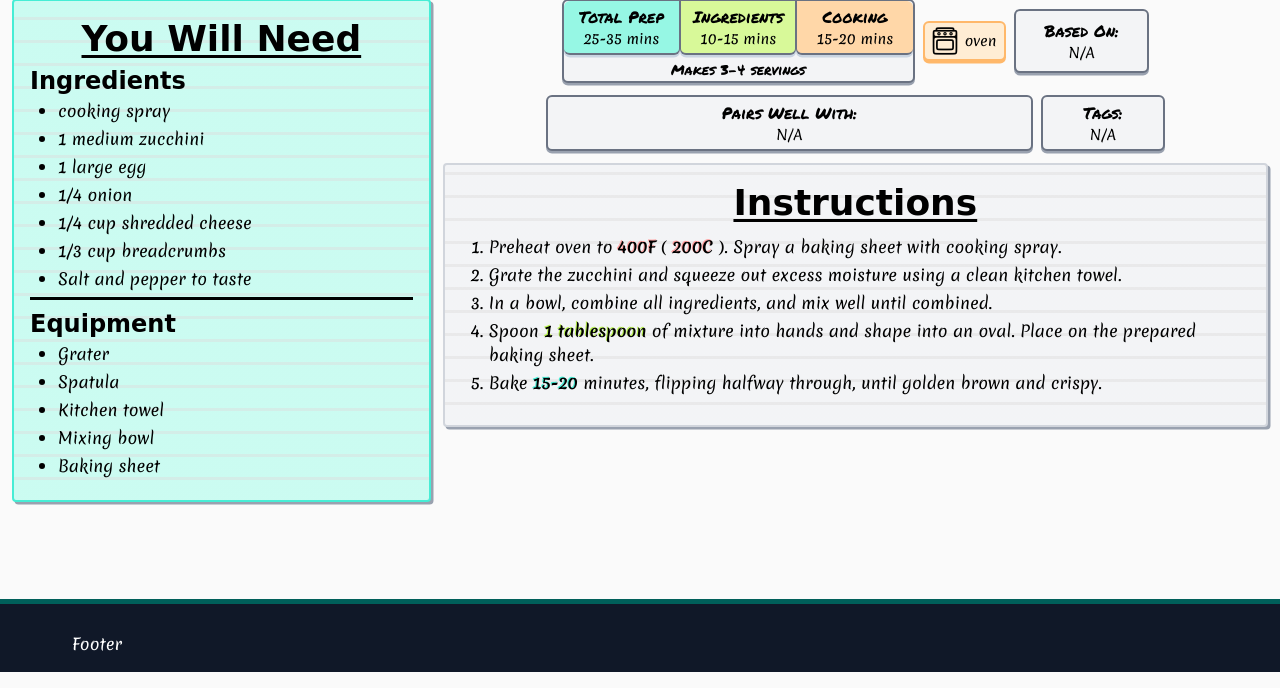
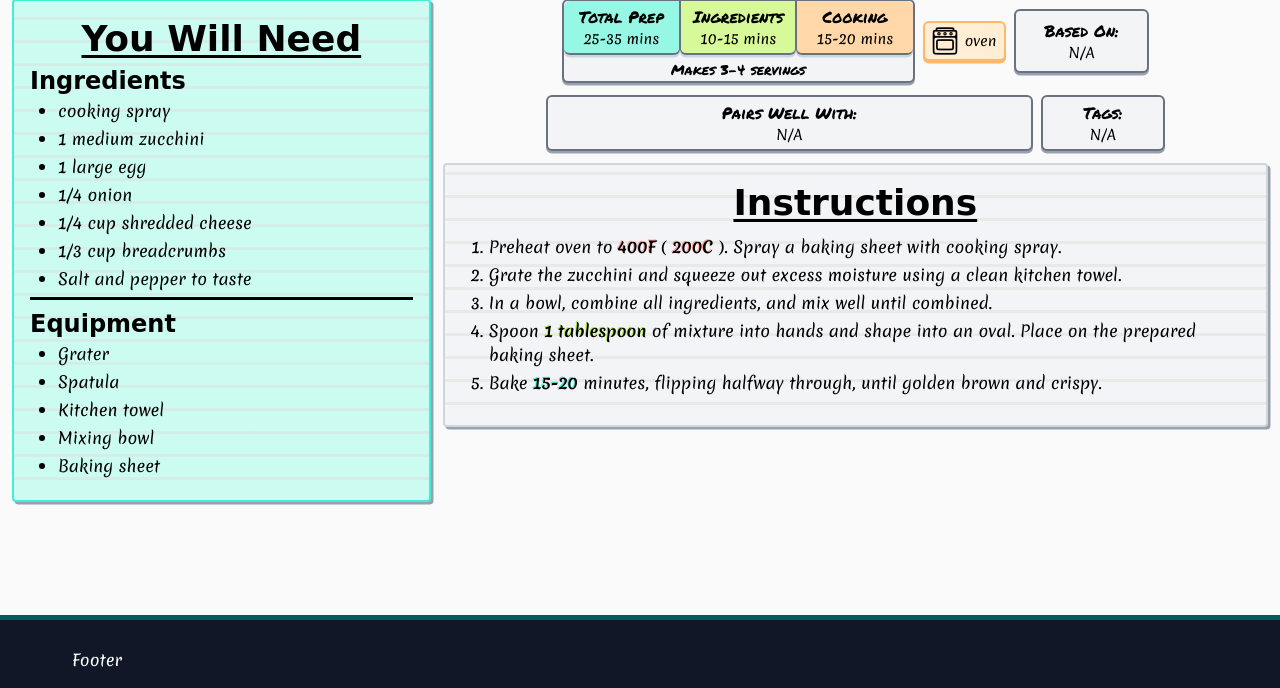
Before and after one commit to the42potato/AllAdultsHere, a Flask app: page /recipes/zucchini_tots in a window 1280 px wide. Shown: the part 201-889 px from the top of the page. Run offline with Flask 3, Linux system fonts and the light colour scheme; some web fonts are replaced.

Commit message:
adjusted some footer formatting

```diff
--- a/static/dist/src/css/output.css
+++ b/static/dist/src/css/output.css
@@ -85,6 +85,8 @@
     --font-weight-bold: 700;
     --radius-sm: 0.25rem;
     --radius-md: 0.375rem;
+    --default-transition-duration: 150ms;
+    --default-transition-timing-function: cubic-bezier(0.4, 0, 0.2, 1);
     --default-font-family: var(--font-sans);
     --default-mono-font-family: var(--font-mono);
   }
@@ -253,6 +255,12 @@
   .mt-0 {
     margin-top: calc(var(--spacing) * 0);
   }
+  .mt-2 {
+    margin-top: calc(var(--spacing) * 2);
+  }
+  .mt-4 {
+    margin-top: calc(var(--spacing) * 4);
+  }
   .mb-2 {
     margin-bottom: calc(var(--spacing) * 2);
   }
@@ -1085,6 +1132,64 @@ a.info_content:hover {
   inherits: false;
   initial-value: solid;
 }
+@property --tw-outline-style {
+  syntax: "*";
+  inherits: false;
+  initial-value: solid;
+}
+@property --tw-blur {
+  syntax: "*";
+  inherits: false;
+}
+@property --tw-brightness {
+  syntax: "*";
+  inherits: false;
+}
+@property --tw-contrast {
+  syntax: "*";
+  inherits: false;
+}
+@property --tw-grayscale {
+  syntax: "*";
+  inherits: false;
+}
+@property --tw-hue-rotate {
+  syntax: "*";
+  inherits: false;
+}
+@property --tw-invert {
+  syntax: "*";
+  inherits: false;
+}
+@property --tw-opacity {
+  syntax: "*";
+  inherits: false;
+}
+@property --tw-saturate {
+  syntax: "*";
+  inherits: false;
+}
+@property --tw-sepia {
+  syntax: "*";
+  inherits: false;
+}
+@property --tw-drop-shadow {
+  syntax: "*";
+  inherits: false;
+}
+@property --tw-drop-shadow-color {
+  syntax: "*";
+  inherits: false;
+}
+@property --tw-drop-shadow-alpha {
+  syntax: "<percentage>";
+  inherits: false;
+  initial-value: 100%;
+}
+@property --tw-drop-shadow-size {
+  syntax: "*";
+  inherits: false;
+}
 @property --tw-leading {
   syntax: "*";
   inherits: false;
@@ -1105,6 +1210,20 @@ a.info_content:hover {
       --tw-skew-x: initial;
       --tw-skew-y: initial;
       --tw-border-style: solid;
+      --tw-outline-style: solid;
+      --tw-blur: initial;
+      --tw-brightness: initial;
+      --tw-contrast: initial;
+      --tw-grayscale: initial;
+      --tw-hue-rotate: initial;
+      --tw-invert: initial;
+      --tw-opacity: initial;
+      --tw-saturate: initial;
+      --tw-sepia: initial;
+      --tw-drop-shadow: initial;
+      --tw-drop-shadow-color: initial;
+      --tw-drop-shadow-alpha: 100%;
+      --tw-drop-shadow-size: initial;
       --tw-leading: initial;
       --tw-font-weight: initial;
     }
--- a/templates/component/footer.html
+++ /dev/null
@@ -1,3 +0,0 @@
-<div class="footer">
-    <p>Footer</p>
-</div>
--- /dev/null
+++ b/templates/component/main_footer.html
@@ -0,0 +1,3 @@
+<div class="footer mt-4">
+    <p>Footer</p>
+</div>
--- a/templates/sections/recipes/view.html
+++ b/templates/sections/recipes/view.html
@@ -97,7 +97,7 @@
 {% endmacro %}
 
 {% block content %}
-    <div class="text-center md:flex-initial min-w-2/5 w-fit bookmark_header solid-text-shadow-b-red-300 mb-3">
+    <div class="text-center md:flex-initial min-w-2/5 w-fit bookmark_header solid-text-shadow-b-red-300">
         <div class="bookmark_shape">
             <h2 class="py-0 dotted_underline">{{ data.title }}</h2>
             <p class="mt-0 font-permanent-marker">
@@ -105,7 +105,7 @@
             </p>
         </div>
     </div>
-    <div class="flex flex-col mx-3 lg:flex-row items-start gap-3 pb-4">
+    <div class="flex flex-col mx-3 lg:flex-row items-start gap-3">
         <div class="w-full lg:w-fit flex-initial lg:min-w-1/3 index_card index_card_teal">
             <h3 class="text-center underline underline-offset-4 pb-2">You Will Need</h3>
             <h5>Ingredients</h5>
--- a/templates/structure/base.html
+++ b/templates/structure/base.html
@@ -16,6 +16,6 @@
                     {% endblock %}
             {% endblock %}
         </div>
-        {% include 'component/footer.html' %}
+        {% include 'component/main_footer.html' %}
     </body>
 </html>
```
Also changed, not shown: other parts of static/dist/src/css/output.css (+39 -0 lines).
